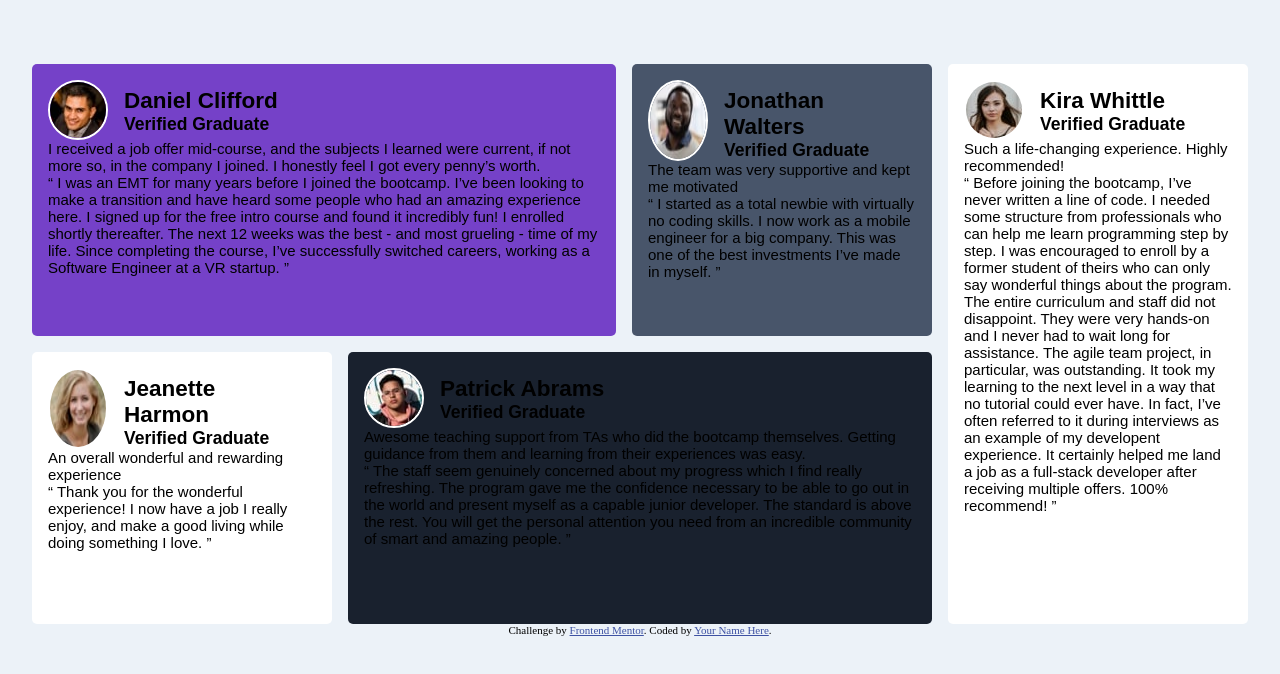
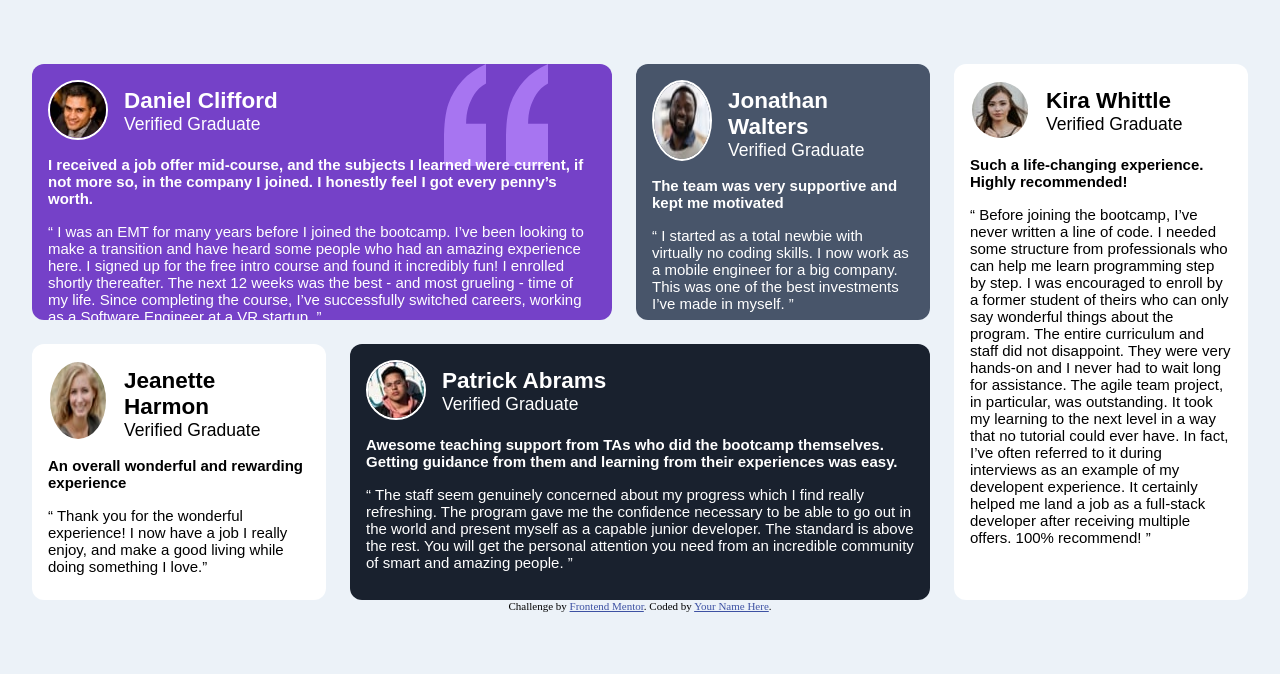
Before and after one commit to RamonAPereira/testimonials-grid-section-main, a plain HTML site: page index.html in a window 1280 px wide. Drawn offline with Linux system fonts and the light colour scheme.

Commit message:
Perreira

```diff
--- a/css/style.css
+++ b/css/style.css
@@ -7,7 +7,8 @@
   --white: hsl(0, 0%, 100%);
 }
 
-/*resets and body*/
+/*neutral 500 600*/
+
 * {
   box-sizing: border-box;
   padding: 0;
@@ -15,6 +16,19 @@
 }
 body {
   background-color: var(--bg-color);
+}
+h2,
+.highlight {
+  font-weight: 600;
+}
+.highlight {
+  margin-bottom: 1rem;
+}
+h3,
+p {
+  position: relative;
+  font-weight: 500;
+  z-index: 2;
 }
 
 /* Testimonials Section*/
@@ -24,19 +38,27 @@ body {
   width: 95vw;
   margin: 8vh auto 0 auto;
   grid-template-columns: repeat(4, auto);
-  grid-template-rows: repeat(2, 17rem);
+  grid-template-rows: repeat(2, 16rem);
   display: grid;
-  gap: 1rem;
+  gap: 1.5rem;
 }
 
 /* Cards section*/
 .card {
-  border-radius: 5px;
+  border-radius: 12px;
   overflow: hidden;
   padding: 1rem;
 }
 .card .profile {
   display: flex;
+  margin-bottom: 1rem;
+}
+#quotation-marks {
+  position: absolute;
+  padding-right: 4rem;
+  top: 0;
+  right: 0;
+  z-index: 1;
 }
 .profile .profile-picture {
   border-radius: 50%;
@@ -47,6 +69,7 @@ body {
   margin-top: 0.5rem;
 }
 #card-one {
+  position: relative;
   background-color: var(--card-color-one);
   grid-column: 1 / span 2;
 }
@@ -71,6 +94,10 @@ body {
   grid-row: 1 / span 2;
 }
 
+.white-color {
+  color: var(--white);
+}
+
 .attribution {
   font-size: 11px;
   text-align: center;
--- a/index.html
+++ b/index.html
@@ -12,7 +12,7 @@
 </head>
 <body>
   <section id="testimonials">
-    <div class="card" id="card-one">
+    <div class="card white-color" id="card-one">
       <div class="profile">
         <img class="profile-picture" src="./images/image-daniel.jpg">
         <div class="profile-description">
@@ -20,7 +20,7 @@
           <h3>Verified Graduate</h3>
         </div>
       </div>
-      <p>I received a job offer mid-course, and the subjects I learned were current, if not more so,
+      <p class="highlight">I received a job offer mid-course, and the subjects I learned were current, if not more so,
         in the company I joined. I honestly feel I got every penny’s worth.</p>
 
       <p>“ I was an EMT for many years before I joined the bootcamp. I’ve been looking to make a
@@ -28,9 +28,10 @@
         for the free intro course and found it incredibly fun! I enrolled shortly thereafter.
         The next 12 weeks was the best - and most grueling - time of my life. Since completing
         the course, I’ve successfully switched careers, working as a Software Engineer at a VR startup. ”</p>
+      <div id="quotation-marks"><img src="./images/bg-pattern-quotation.svg" alt=""></div>
     </div>
 
-    <div class="card" id="card-two">
+    <div class="card white-color" id="card-two">
       <div class="profile">
         <img class="profile-picture" src="./images/image-jonathan.jpg">
         <div class="profile-description">
@@ -39,7 +40,7 @@
         </div>
 
       </div>
-      <p>The team was very supportive and kept me motivated</p>
+      <p class="highlight">The team was very supportive and kept me motivated</p>
 
       <p>“ I started as a total newbie with virtually no coding skills. I now work as a mobile engineer
         for a big company. This was one of the best investments I’ve made in myself. ”</p>
@@ -53,13 +54,13 @@
           <h3>Verified Graduate</h3>
         </div>
       </div>
-      <p>An overall wonderful and rewarding experience</p>
+      <p class="highlight">An overall wonderful and rewarding experience</p>
 
       <p>“ Thank you for the wonderful experience! I now have a job I really enjoy, and make a good living
-        while doing something I love. ”</p>
+        while doing something I love.”</p>
     </div>
 
-    <div class="card" id="card-four">
+    <div class="card white-color" id="card-four">
       <div class="profile">
         <img class="profile-picture" src="./images/image-patrick.jpg">
         <div class="profile-description">
@@ -68,7 +69,7 @@
         </div>
       </div>
 
-      <p>Awesome teaching support from TAs who did the bootcamp themselves. Getting guidance from them and
+      <p class="highlight">Awesome teaching support from TAs who did the bootcamp themselves. Getting guidance from them and
         learning from their experiences was easy.</p>
 
       <p>“ The staff seem genuinely concerned about my progress which I find really refreshing. The program
@@ -86,7 +87,7 @@
         </div>
       </div>
 
-      <p>Such a life-changing experience. Highly recommended!</p>
+      <p class="highlight">Such a life-changing experience. Highly recommended!</p>
 
       <p>“ Before joining the bootcamp, I’ve never written a line of code. I needed some structure from
         professionals who can help me learn programming step by step. I was encouraged to enroll by a former
```
